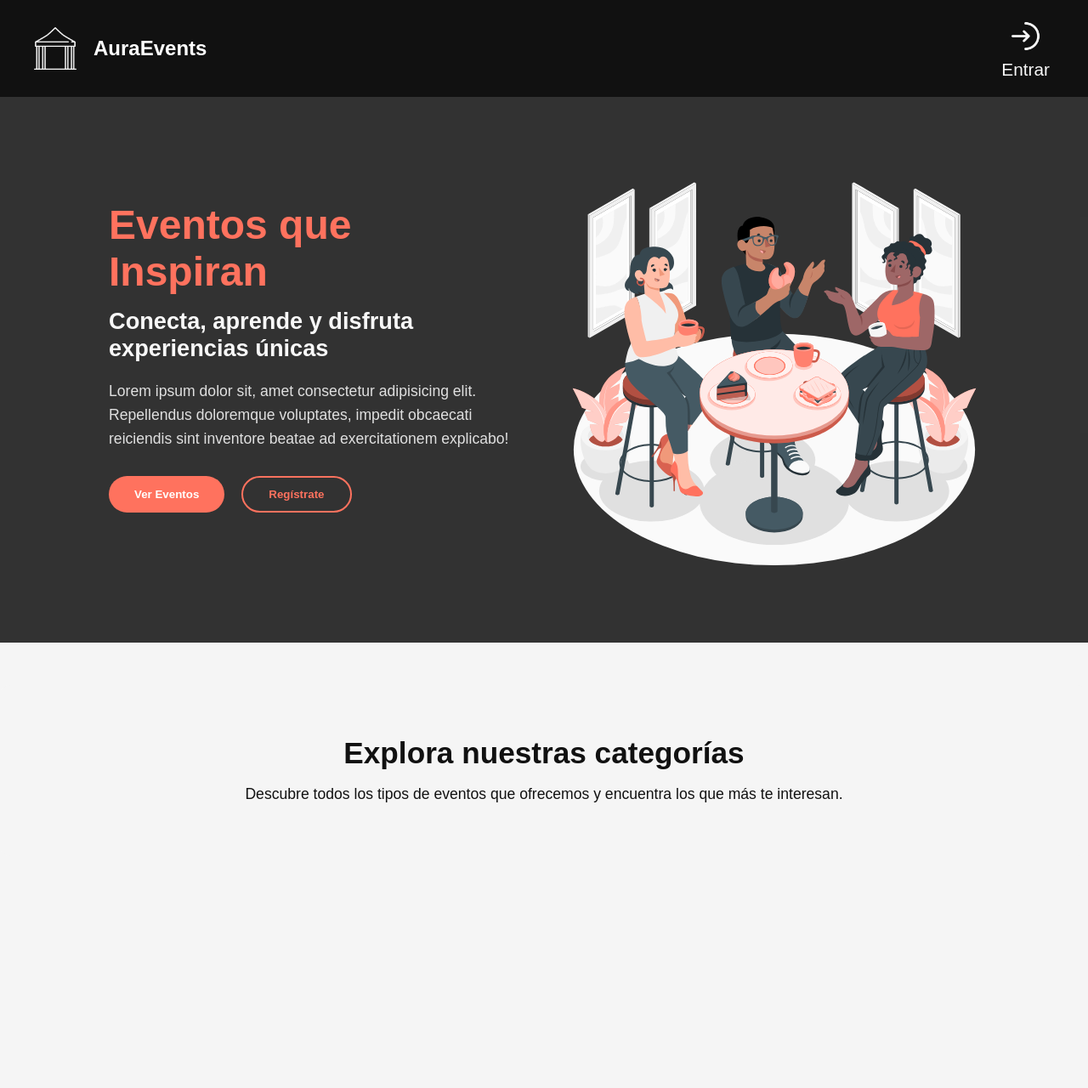
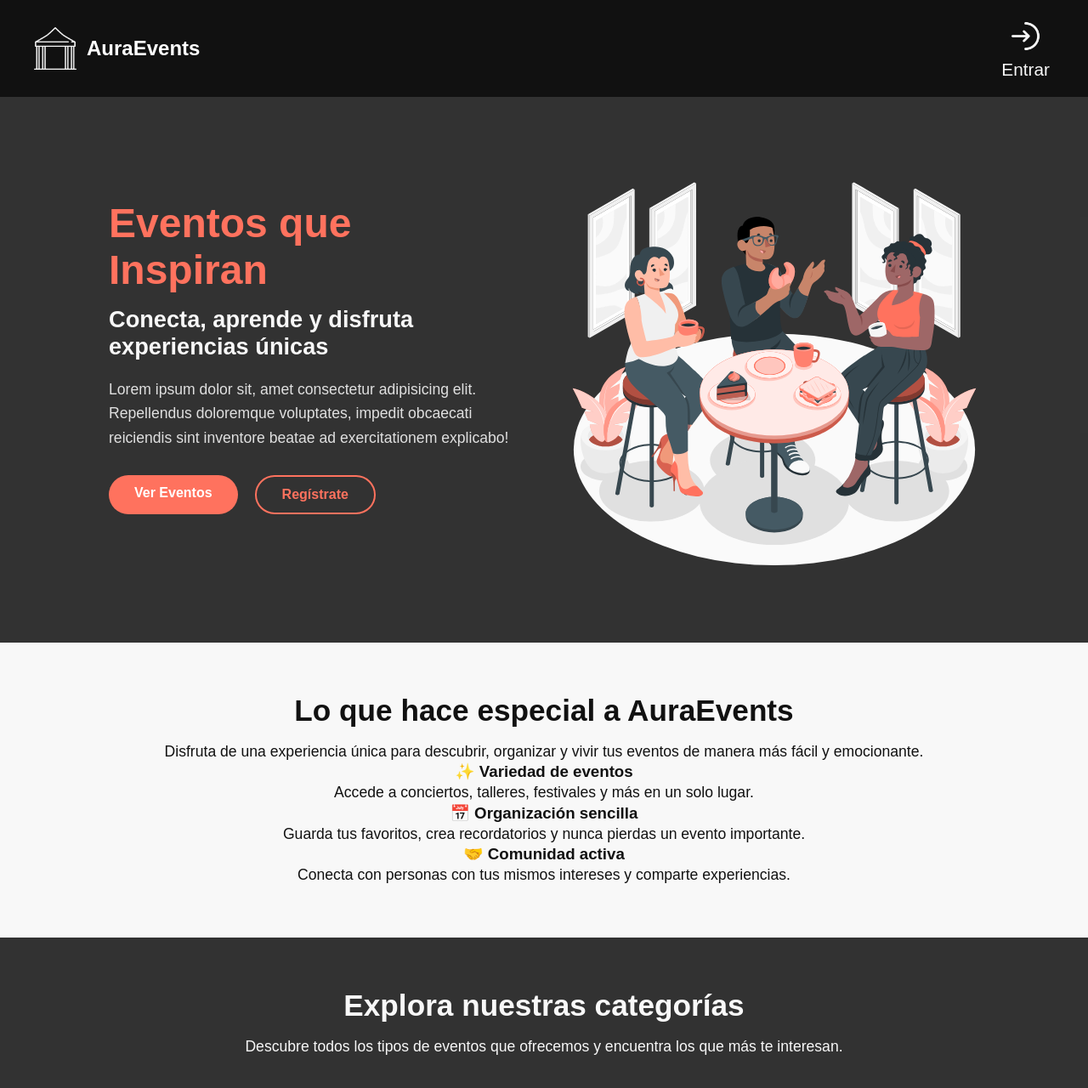
Before and after one commit to elizoo12/frontHamburguesas, a React (Vite) app: page / in a window 1280 px wide. Shown: the top 1280 px of the page at 85% size. Before the commit the page ends 1007 px from the top, so only its background shows below. Built offline with nearby package versions, Linux system fonts and the light colour scheme; a web font is replaced by a local one.

Commit message:
Día 2 nuevos códigos css

```diff
--- a/src/components/Layout/Layout.jsx
+++ b/src/components/Layout/Layout.jsx
@@ -7,8 +7,8 @@ const Layout = ({ children }) => {
   return (
     <div>
       <div className="container_nav">
-        <div className="container_logo">
-          <Link to="/" className="container_logo">
+        <div>
+          <Link to="/" className="link_container_logo">
             <img src="src/assets/png/logo.png" alt="LogoImágen" />
             <p>AuraEvents</p>
           </Link>
--- a/src/components/Layout/style.css
+++ b/src/components/Layout/style.css
@@ -31,31 +31,42 @@ body {
   color: #f8f8f8;
 }
 
-.container_logo {
-  display: flex;
-  flex-direction: row;
-  align-items: center;
-  justify-content: center;
-  gap: 20px;
-  text-decoration: none;
+.link_container_logo{
+    display: flex;
+      flex-direction: row;
+      align-items: center;
+      justify-content: center;
+      gap: 12px;
+      cursor: pointer;
+      text-decoration: none;
 }
 
-.container_logo img{
+.link_container_logo img {
   width: 50px;
 }
 
-.container_logo p {
+.link_container_logo p {
   color: white;
   font-weight: bold;
   margin: 0;
   font-size: 1.5rem;
+  transition: color 0.3s;
 }
 
+.link_container_logo:hover p {
+  color: #FF725E;
+}
 .container_perfil {
   display: flex;
   align-items: center;
   justify-content: center;
   padding-right: 25px;
+    transition: 0.3s;
+}
+
+.container_perfil a:hover {
+  color: #FF725E;
+  transition: 0.3s;
 }
 
 .container_perfil a {
@@ -108,7 +119,7 @@ body {
   color: #e0e0e0;
 }
 
-.cta-buttons {
+.sectionHome_buttons {
   display: flex;
   gap: 20px;
   margin-bottom: 30px;
@@ -123,6 +134,7 @@ body {
   font-weight: 600;
   cursor: pointer;
   transition: 0.3s;
+  text-decoration: none;
 }
 
 .btn-primary:hover {
@@ -138,6 +150,7 @@ body {
   font-weight: 600;
   cursor: pointer;
   transition: 0.3s;
+    text-decoration: none;
 }
 
 .btn-secondary:hover {
@@ -156,12 +169,11 @@ body {
   background: transparent;
 }
 
+
 .section2 {
   padding: 60px 10%;
   text-align: center;
-  background-color: #f5f5f5;
-  border-radius: 12px;
-  margin-top: 50px;
+  background-color: #f8f8f8;
   color: #111111;
 }
 
@@ -171,6 +183,23 @@ body {
 }
 
 .section2 p {
+  font-size: 1.1rem;
+  line-height: 1.5;
+}
+
+.section3 {
+  padding: 60px 10%;
+  text-align: center;
+  background-color: rgba(17, 17, 17, 0.85);
+  color: #f8f8f8;
+}
+
+.section3 h2 {
+  font-size: 2.2rem;
+  margin-bottom: 15px;
+}
+
+.section3 p {
   font-size: 1.1rem;
   line-height: 1.5;
 }
--- a/src/pages/Home.jsx
+++ b/src/pages/Home.jsx
@@ -1,3 +1,4 @@
+import { Link } from "react-router-dom";
 import Layout from "../components/Layout/Layout";
 import { useUserContext } from "../providers/UserProvider";
 
@@ -16,9 +17,13 @@ const Home = () => {
             inventore beatae ad exercitationem explicabo!
           </p>
 
-          <div className="cta-buttons">
-            <button className="btn-primary">Ver Eventos</button>
-            <button className="btn-secondary">Regístrate</button>
+          <div className="sectionHome_buttons">
+            <Link to="/events" className="btn-primary">
+              Ver Eventos
+            </Link>
+            <Link to="/register" className="btn-secondary">
+              Regístrate
+            </Link>
           </div>
         </div>
 
@@ -28,6 +33,40 @@ const Home = () => {
       </div>
 
       <div className="section2">
+        <div>
+          <h2>Lo que hace especial a AuraEvents</h2>
+          <p>
+            Disfruta de una experiencia única para descubrir, organizar y vivir
+            tus eventos de manera más fácil y emocionante.
+          </p>
+
+          <div className="advantages">
+            <div className="advantage">
+              <h3>✨ Variedad de eventos</h3>
+              <p>
+                Accede a conciertos, talleres, festivales y más en un solo
+                lugar.
+              </p>
+            </div>
+            <div className="advantage">
+              <h3>📅 Organización sencilla</h3>
+              <p>
+                Guarda tus favoritos, crea recordatorios y nunca pierdas un
+                evento importante.
+              </p>
+            </div>
+            <div className="advantage">
+              <h3>🤝 Comunidad activa</h3>
+              <p>
+                Conecta con personas con tus mismos intereses y comparte
+                experiencias.
+              </p>
+            </div>
+          </div>
+        </div>
+      </div>
+
+      <div className="section3">
         <h2>Explora nuestras categorías</h2>
         <p>
           Descubre todos los tipos de eventos que ofrecemos y encuentra los que
```
